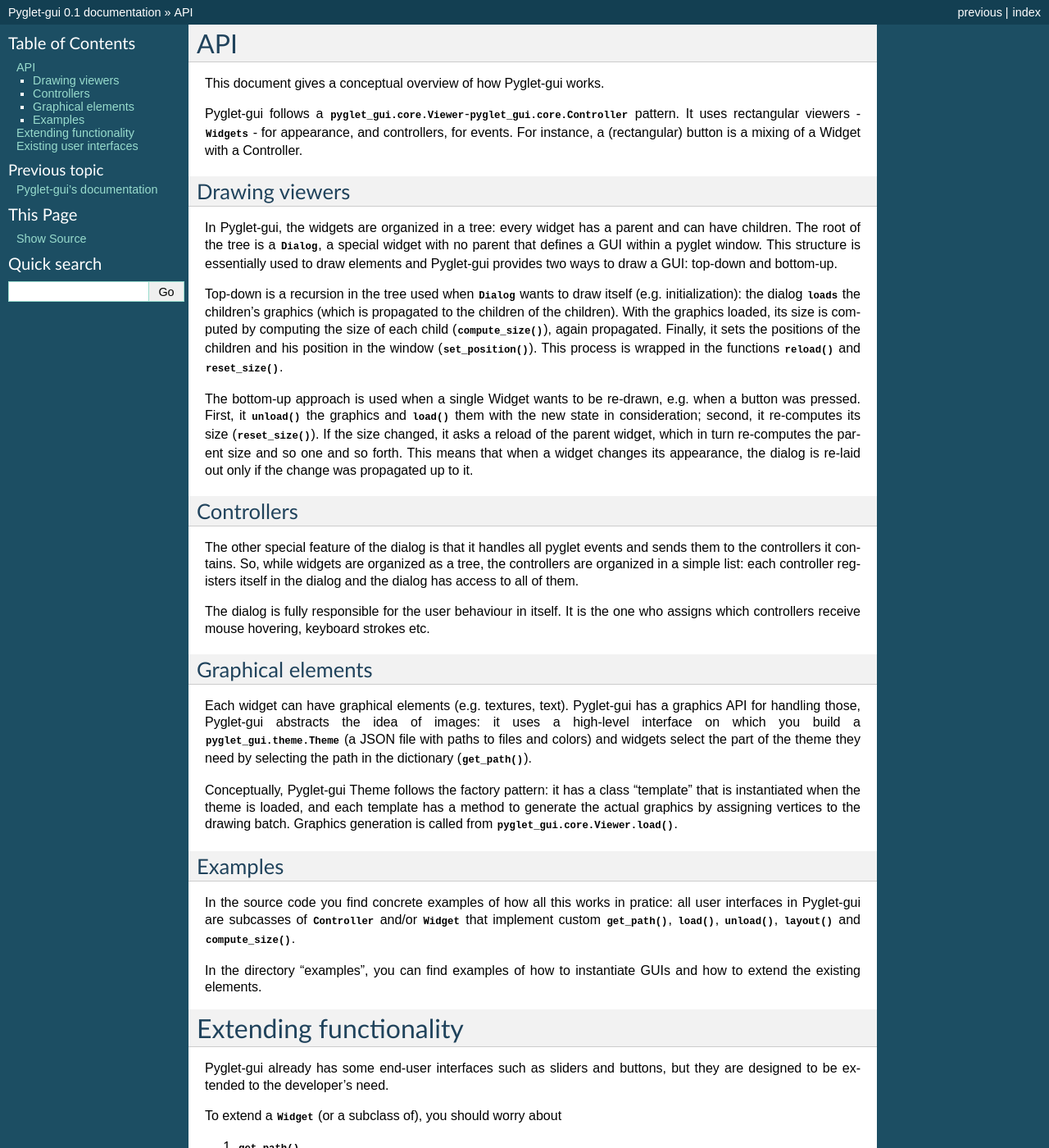
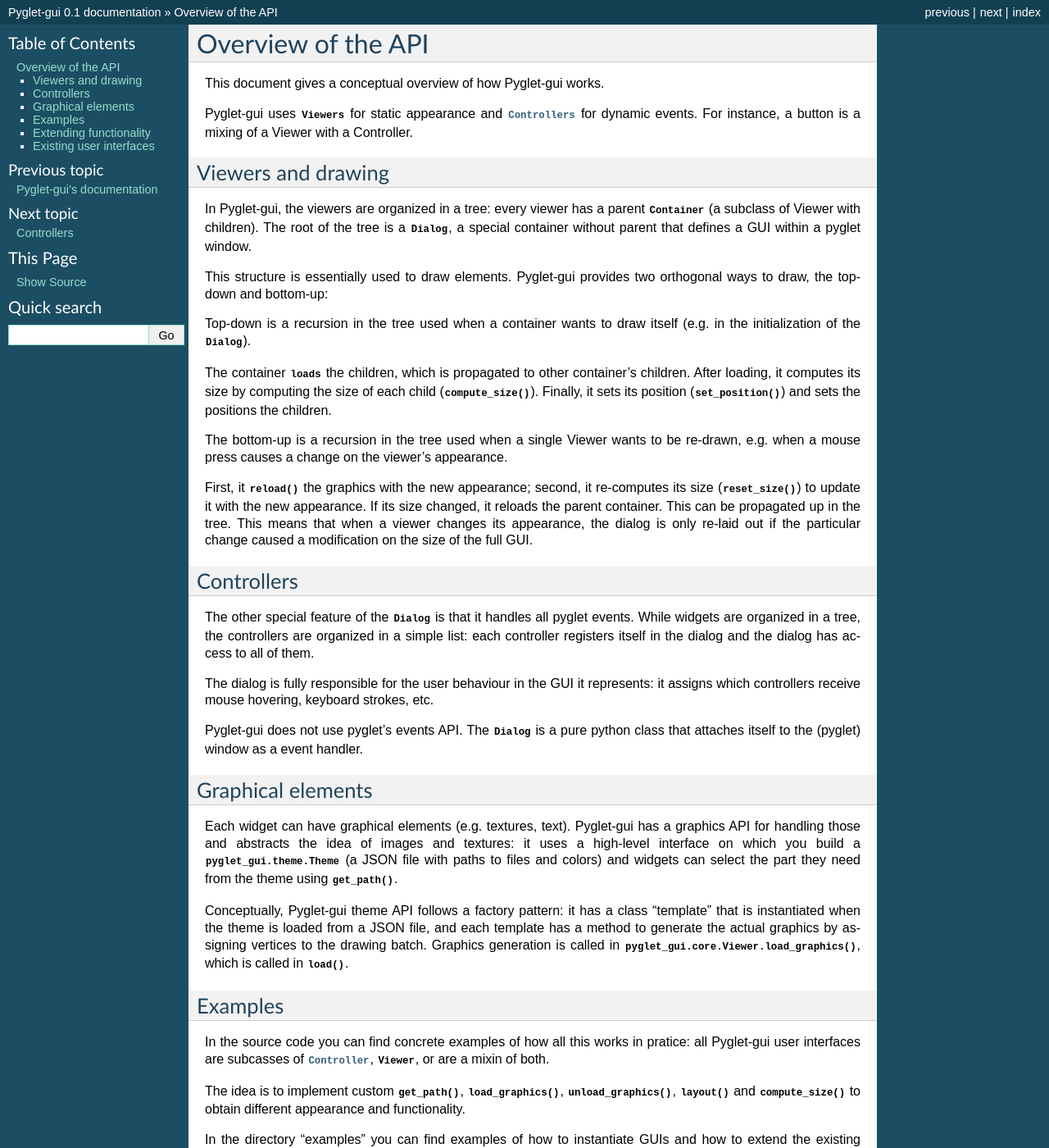
Before and after one commit to jorgecarleitao/pyglet-gui, a Sphinx documentation site: the page built from docs/api.rst, in a window 1280 px wide and 1400 px high. Shown: the whole window at 82% size. Built offline with Sphinx 7.4.7, drawn with Linux system fonts in a browser that asks for light colours; pages that are not in the unit, such as notebooks, are missing from menus; some of the changed text lies outside the part shown.

Commit message:
Added more documentation and updated documentation to latest changes.

```diff
--- a/docs/api.rst
+++ b/docs/api.rst
@@ -1,117 +1,129 @@
-API
-===========
+Overview of the API
+===================
 
 This document gives a conceptual overview of how Pyglet-gui works.
 
-Pyglet-gui follows a :class:`pyglet_gui.core.Viewer`-:class:`pyglet_gui.core.Controller` pattern.
-It uses rectangular viewers - :class:`Widgets <pyglet_gui.widgets.Widget>` - for appearance,
-and controllers, for events.
-For instance, a (rectangular) button is a mixing of a Widget with a Controller.
+Pyglet-gui uses :class:`Viewers <pyglet_gui.core.Viewer>` for static appearance
+and :class:`Controllers <pyglet_gui.core.Controller>` for dynamic events.
+For instance, a button is a mixing of a Viewer with a Controller.
 
-Drawing viewers
------------------
+Viewers and drawing
+---------------------
 
-In Pyglet-gui, the widgets are organized in a tree: every widget has a parent
-and can have children. The root of the tree is a :class:`~pyglet_gui.dialog.Dialog`, a special
-widget with no parent that defines a GUI within a pyglet window. This structure is essentially used to draw elements and
-Pyglet-gui provides two ways to draw a GUI: top-down and bottom-up.
+In Pyglet-gui, the viewers are organized in a tree: every viewer has a
+parent :class:`~pyglet_gui.core.Container` (a subclass of Viewer with children).
+The root of the tree is a :class:`~pyglet_gui.dialog.Dialog`, a special
+container without parent that defines a GUI within a pyglet window.
 
-Top-down is a recursion in the tree used when :class:`~pyglet_gui.dialog.Dialog` wants
-to draw itself (e.g. initialization):
-the dialog :meth:`loads <pyglet_gui.core.Viewer.load>` the children's graphics
-(which is propagated to the children of the children).
-With the graphics loaded, its size is computed by computing the size
-of each child (:meth:`~pyglet_gui.core.Viewer.compute_size`), again propagated.
-Finally, it sets the positions of the children and his position in the window (:meth:`~pyglet_gui.core.Viewer.set_position`).
-This process is wrapped in the functions :meth:`~pyglet_gui.core.Viewer.reload` and :meth:`~pyglet_gui.core.Viewer.reset_size`.
+This structure is essentially used to draw elements. Pyglet-gui provides two orthogonal ways
+to draw, the top-down and bottom-up:
 
-The bottom-up approach is used when a single Widget wants to be re-drawn, e.g. when a button was pressed.
-First, it :meth:`~pyglet_gui.core.Viewer.unload` the
-graphics and :meth:`~pyglet_gui.core.Viewer.load` them with the new state in consideration;
-second, it re-computes its size (:meth:`~pyglet_gui.core.Viewer.reset_size`).
-If the size changed, it asks a reload of the parent widget,
-which in turn re-computes the parent size and so one and so forth.
-This means that when a widget changes its appearance, the dialog is
-re-laid out only if the change was propagated up to it.
+Top-down is a recursion in the tree used when a container wants
+to draw itself (e.g. in the initialization of the :class:`~pyglet_gui.dialog.Dialog`).
+
+The container :meth:`loads <pyglet_gui.core.Container.load>` the children,
+which is propagated to other container's children.
+After loading, it computes its size by computing the size
+of each child (:meth:`~pyglet_gui.core.Viewer.compute_size`).
+Finally, it sets its position (:meth:`~pyglet_gui.core.Viewer.set_position`) and sets the positions the
+children.
+
+The bottom-up is a recursion in the tree used when a single Viewer wants to be re-drawn, e.g.
+when a mouse press causes a change on the viewer's appearance.
+
+First, it :meth:`~pyglet_gui.core.Viewer.reload` the
+graphics with the new appearance;
+second, it re-computes its size (:meth:`~pyglet_gui.core.Viewer.reset_size`) to update it with the new appearance.
+If its size changed, it reloads the parent container. This can be propagated up in the tree.
+This means that when a viewer changes its appearance, the dialog is
+only re-laid out if the particular change caused a modification on the size of the full GUI.
 
 Controllers
 -------------
 
-The other special feature of the dialog is that it handles all pyglet events
-and sends them to the controllers it contains. So, while widgets are organized as a tree,
-the controllers are organized in a simple list: each controller registers itself in the
-dialog and the dialog has access to all of them.
+The other special feature of the :class:`~pyglet_gui.dialog.Dialog` is that it handles all pyglet events.
+While widgets are organized in a tree, the controllers are organized in a simple list:
+each controller registers itself in the dialog and the dialog has access to all of them.
 
-The dialog is fully responsible for the user behaviour in itself.
-It is the one who assigns which controllers receive mouse hovering, keyboard strokes etc.
+The dialog is fully responsible for the user behaviour in the GUI it represents:
+it assigns which controllers receive mouse hovering, keyboard strokes, etc.
+
+Pyglet-gui does not use pyglet's events API. The :class:`~pyglet_gui.dialog.Dialog`
+is a pure python class that attaches itself to the (pyglet) window as a event handler.
 
 Graphical elements
------------------
+-------------------
 
 Each widget can have graphical elements (e.g. textures, text).
-Pyglet-gui has a :doc:`graphics API <theme_api>` for handling those, Pyglet-gui
-abstracts the idea of images: it uses a high-level interface
+Pyglet-gui has a :doc:`graphics API <theme_api>` for handling those and
+abstracts the idea of images and textures: it uses a high-level interface
 on which you build a :class:`pyglet_gui.theme.Theme` (a JSON file with paths to files and colors)
-and widgets select the part of the theme
-they need by selecting the path in the dictionary (:meth:`~pyglet_gui.core.Viewer.get_path`).
+and widgets can select the part they need from the theme using :meth:`~pyglet_gui.core.Viewer.get_path`.
 
-Conceptually, Pyglet-gui Theme follows the factory pattern: it has a class "template" that is instantiated
-when the theme is loaded, and each template has a method to generate the actual graphics
+Conceptually, Pyglet-gui theme API follows a factory pattern: it has a class "template" that is instantiated
+when the theme is loaded from a JSON file, and each template has a method to generate the actual graphics
 by assigning vertices to the drawing batch.
-Graphics generation is called from :meth:`pyglet_gui.core.Viewer.load`.
+Graphics generation is called in :meth:`pyglet_gui.core.Viewer.load_graphics`, which is called in
+:meth:`~pyglet_gui.core.Viewer.load`.
 
 Examples
 ----------
 
-In the source code you find concrete examples of how all this works in pratice: all user interfaces
-in Pyglet-gui are subcasses of :class:`~pyglet_gui.core.Controller` and/or :class:`~pyglet_gui.widgets.Widget`
-that implement custom :meth:`~pyglet_gui.core.Viewer.get_path`, :meth:`~pyglet_gui.core.Viewer.load`,
-:meth:`~pyglet_gui.core.Viewer.unload`, :meth:`~pyglet_gui.core.Viewer.layout`
-and :meth:`~pyglet_gui.core.Viewer.compute_size`.
+In the source code you can find concrete examples of how all this works in pratice: all Pyglet-gui
+user interfaces are subcasses of :class:`~pyglet_gui.core.Controller`, :class:`~pyglet_gui.core.Viewer`, or
+are a mixin of both.
 
-In the directory "examples", you can find examples of how to instantiate GUIs and how to extend the existing
+The idea is to implement custom :meth:`~pyglet_gui.core.Viewer.get_path`, :meth:`~pyglet_gui.core.Viewer.load_graphics`,
+:meth:`~pyglet_gui.core.Viewer.unload_graphics`, :meth:`~pyglet_gui.core.Viewer.layout`
+and :meth:`~pyglet_gui.core.Viewer.compute_size` to obtain different appearance and functionality.
+
+In the directory "examples" you can find examples of how to instantiate GUIs and how to extend the existing
 elements.
 
 
 Extending functionality
-===========================
+-----------------------
 
-Pyglet-gui already has some end-user interfaces such as sliders and buttons, but they are designed to be extended
-to the developer's need.
+Pyglet-gui already has some end-user interfaces such as sliders and buttons, but they were designed to be extendable
+to your needs:
 
-To extend a :class:`~pyglet_gui.widgets.Widget` (or a subclass of), you should worry about
+To extend a :class:`~pyglet_gui.core.Viewer` (or a subclass of), you should worry about
 
-1. :meth:`~pyglet_gui.widgets.Widget.get_path`
+1. :meth:`~pyglet_gui.core.Viewer.get_path`
 
     Used to select the path on the theme for its graphics.
 
-2. :meth:`~pyglet_gui.widgets.Widget.load`, :meth:`~pyglet_gui.widgets.Widget.unload`
+2. :meth:`~pyglet_gui.core.Viewer.load_graphics`, :meth:`~pyglet_gui.core.Viewer.unload_graphics`
 
-    Used to load and unload graphical elements.
+    Used to load and unload graphical elements from the theme.
 
-3. :meth:`~pyglet_gui.widgets.Widget.layout`
+3. :meth:`~pyglet_gui.core.Viewer.layout`
 
     Used to layout the graphics in the correct place.
 
-4. :meth:`~pyglet_gui.widgets.Widget.compute_size`
+4. :meth:`~pyglet_gui.core.Viewer.compute_size`
 
-    Used to compute the size of the Widget when all graphics are already loaded.
+    Used to compute the size of the Viewer when all graphics are already loaded.
 
+To extend a :class:`~pyglet_gui.core.Container` (or a subclass of), you should worry about
 
-To extend a :class:`~pyglet_gui.core.Controller`, you should worry about:
+1. :meth:`~pyglet_gui.core.Viewer.load_content`, :meth:`~pyglet_gui.core.Viewer.unload_content`
+
+    Used to load and unload children Viewers of the container.
+
+To extend a :class:`~pyglet_gui.core.Controller` (or a subclass of), you should worry about
 
 1. on_* (e.g. on_press(...))
 
-    They are used to receive events that are passed.
+    They are used to be called from the Dialog, e.g. when it handles an event in the window.
 
 
 Existing user interfaces
-===========================
+-----------------------
 
 Viewers:
     * Graphics: a widget with a graphic element from the theme.
     * Spacer: an empty widget for filling space in containers
-    * Label: a widget that holds text.
 
 Controllers:
     * TwoStateController: a controller with two states.
@@ -121,12 +133,12 @@ Containers:
     * Vertical: widgets inside are arranged vertically.
     * Horizontal: widgets inside are arranged horizontally.
     * Grid: widgets inside are arranged in a grid (you provide a matrix of them).
-    * Free: widgets inside are freely arranged.
     * Frame: a wrapper that adds a graphical frame around a widget.
     * Document: a widget that holds pyglet documents (with scrollbar).
     * Scrollable: a wrapper with scrollable content.
 
 End-user controllers:
+    * Label: a widget that holds text.
     * Button: a On/Off button with a label and graphics placed on top off each other.
     * Checkbox: a Button where the label is placed next to the graphics (and graphics is a checkbox like button).
     * OneTimeButton: a Button which turns off when is released.
```
Also changed, not shown: docs/button.rst (added, +64 -0 lines), docs/controller.rst (added, +39 -0 lines), docs/index.rst (+3 -8 lines), 1 other file.
